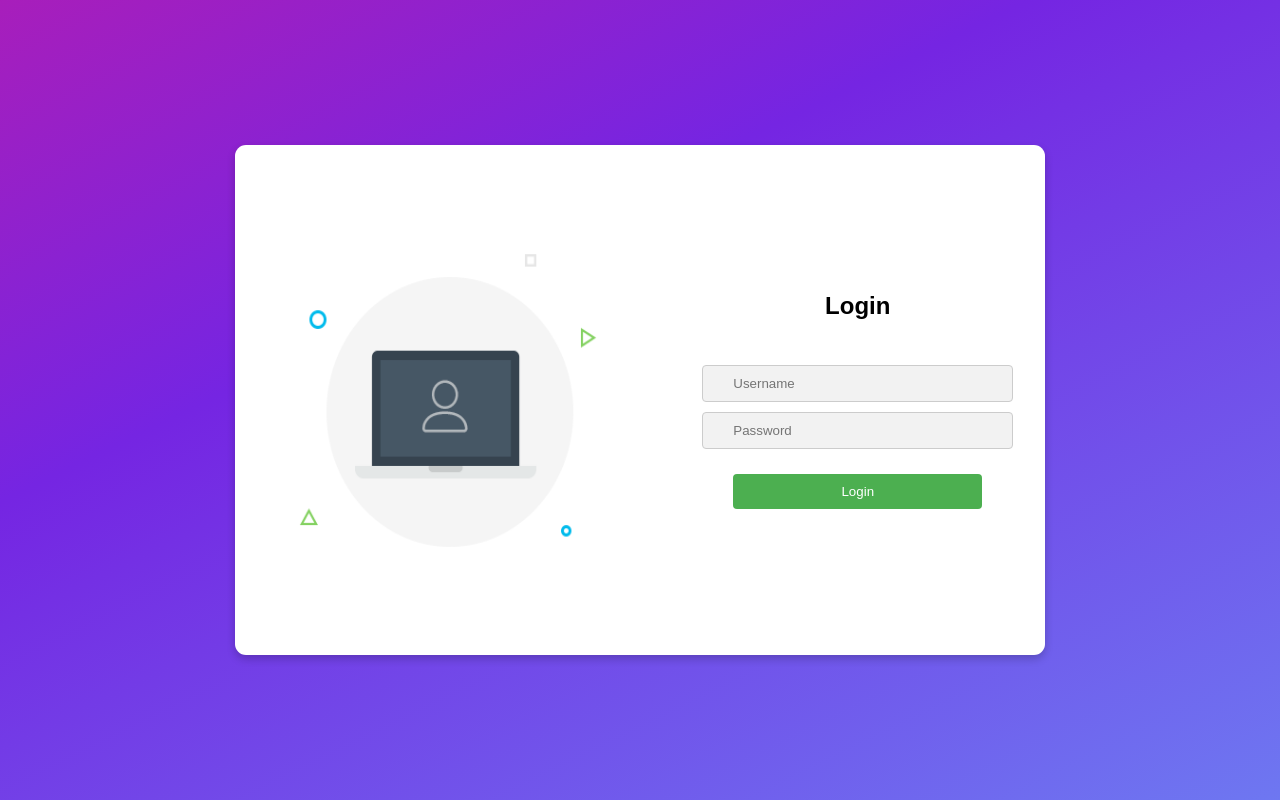
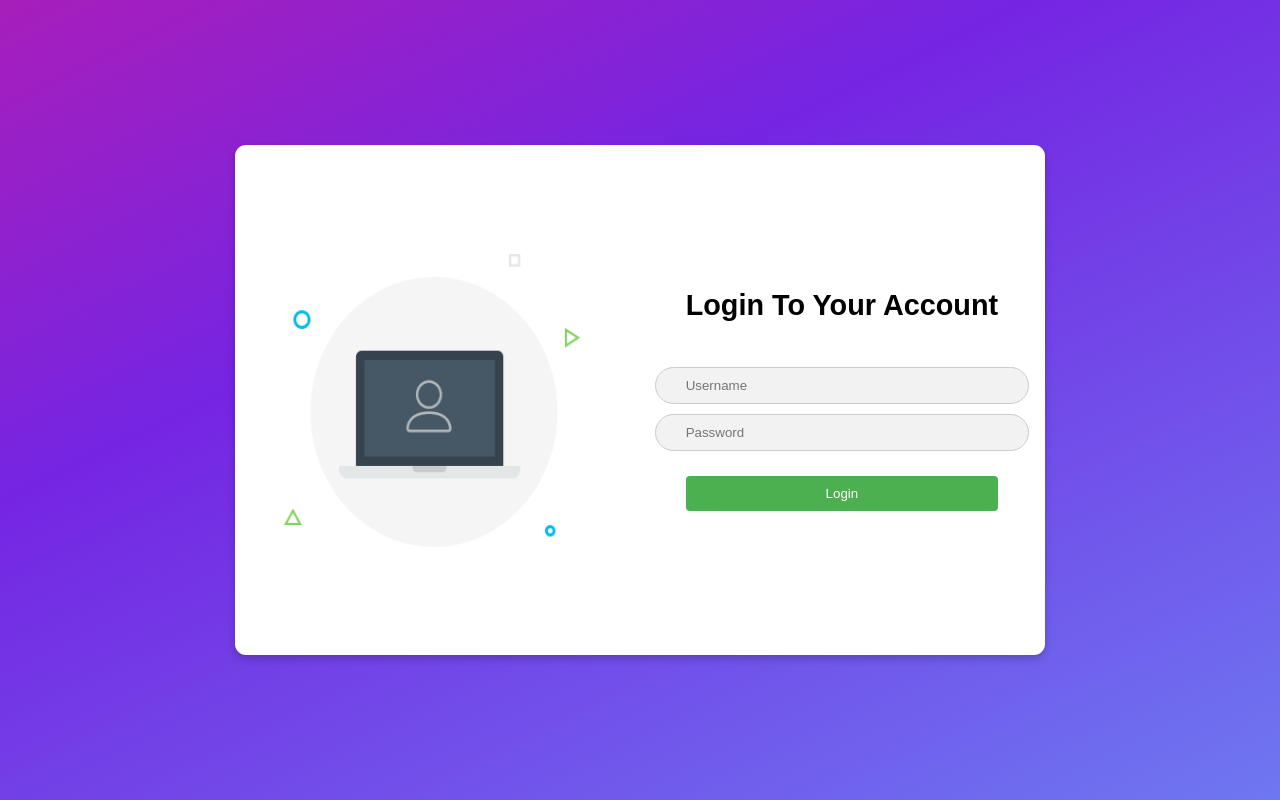
Before and after one commit to Randrews1331/advanced-library-management-system-aml, a React (Create React App) app: page /login in a window 1280 px wide. Built offline with nearby package versions, Linux system fonts and the light colour scheme.

Commit message:
Small Css changes to the login

```diff
--- a/src/CSS/login.css
+++ b/src/CSS/login.css
@@ -68,14 +68,14 @@ body {
 
 h1 {
   margin: 0;
-  font-size: 1.5em;
+  font-size: 1.8em;
   margin-bottom: 40px;
 }
 
 .login-input {
   padding: 10px 30px;
   border: 1px solid #ccc;
-  border-radius: 4px;
+  border-radius: 20px;
   background-color: #f2f2f2;
   width: 100%;
   margin: 5px;
--- a/src/Pages/login.js
+++ b/src/Pages/login.js
@@ -19,7 +19,7 @@ const Login = () => {
             onMouseLeave={() => handleMouseLeave(imageRef.current)}
           />
           <div className="login-form">
-            <h1>Login</h1>
+            <h1>Login To Your Account</h1>
             <input type="text" placeholder="Username" className="login-input" />
             <input type="password" placeholder="Password" className="login-input" />
             <button className="login-button">Login</button>
```
